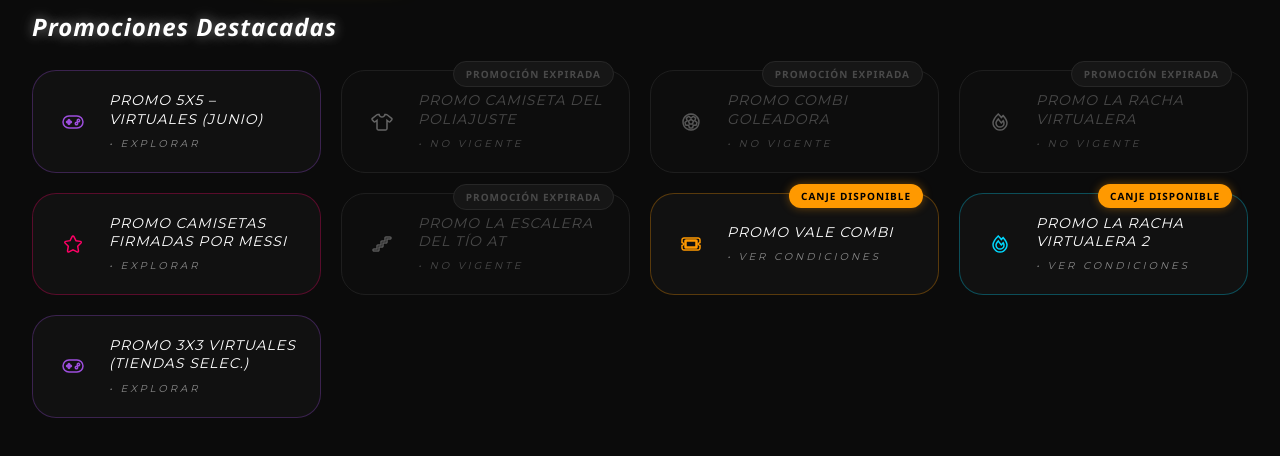
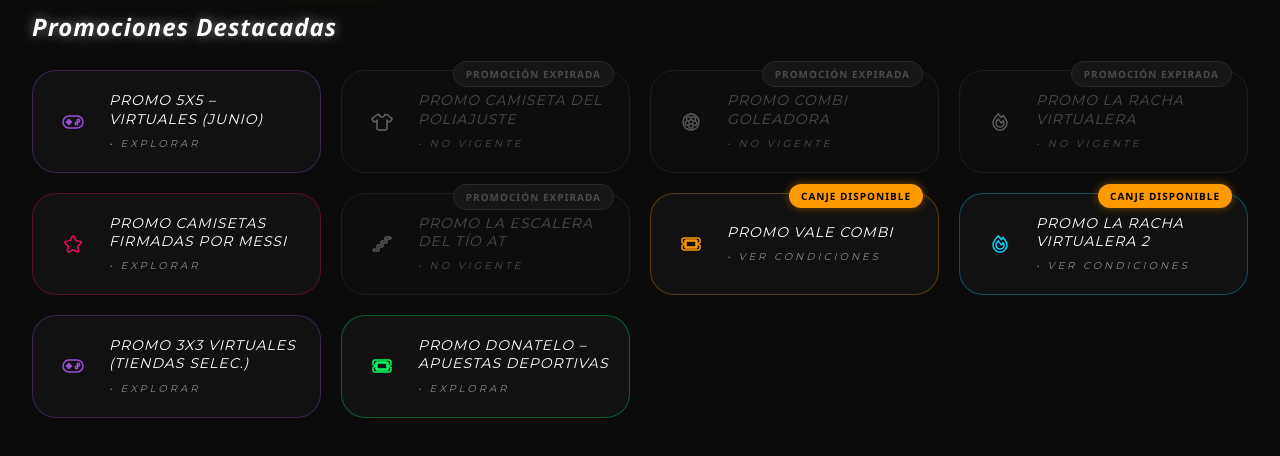
Before and after one commit to alejandrocappa26At/Calendario-PromocionesAT, a plain HTML site: page apuesta-total-dashboard.html in a window 1280 px wide. Shown: the part 334-790 px from the top of the page. Drawn offline with Linux system fonts and the light colour scheme.

Commit message:
actualizar cambios

```diff
--- a/apuesta-total-dashboard.html
+++ b/apuesta-total-dashboard.html
@@ -1542,6 +1542,34 @@
                 endDate: '2026-06-18',
                 canjeDate: '2026-06-18',
                 available: true
+            },
+            '2026-06-13-donatelo': {
+                name: 'PROMO DONATELO – APUESTAS DEPORTIVAS',
+                category: 'green',
+                icon: '<i class="fa-solid fa-ticket outline-icon"></i>',
+                description: 'Jugadas gratis de S/10 para Apuestas Deportivas.',
+                htmlDetails: `
+                    <div class="promo-section">
+                        <div class="promo-section-title"><i class="fa-solid fa-trophy outline-icon"></i> Premio</div>
+                        <div class="promo-section-content">Jugadas gratis de S/10 para Apuestas Deportivas.</div>
+                    </div>
+                    <div class="promo-section">
+                        <div class="promo-section-title"><i class="fa-solid fa-clock outline-icon"></i> Vigencia</div>
+                        <div class="promo-section-content">Realización de jugadas: 13 y 15 de Junio.<br>Canje: Lunes 15 de Junio.</div>
+                    </div>
+                    <div class="promo-section">
+                        <div class="promo-section-title"><i class="fa-solid fa-book-open outline-icon"></i> Mecánica de la Promo</div>
+                        <div class="promo-section-content">El cliente debe presentar 3 tickets perdidos de al menos S/10 a más del mismo día, de Apuestas Deportivas.<br><br>La jugada gratis se emite en un solo ticket por S/10, sin posibilidad de adicionar efectivo. Solo 1 premio por cliente al día.</div>
+                    </div>
+                    <div class="promo-section highlight">
+                        <div class="promo-section-title"><i class="fa-solid fa-location-dot outline-icon"></i> Observación adicional</div>
+                        <div class="promo-section-content">El cliente debe presentar su DNI, Carnet de Extranjería o PTP. El registro del premio se realiza en el segundo diamante de gestión, opción "Promo Retail por TK".</div>
+                    </div>
+                `,
+                startDate: '2026-06-13',
+                endDate: '2026-06-15',
+                canjeDate: '2026-06-15',
+                available: true
             }
         };
 
```
